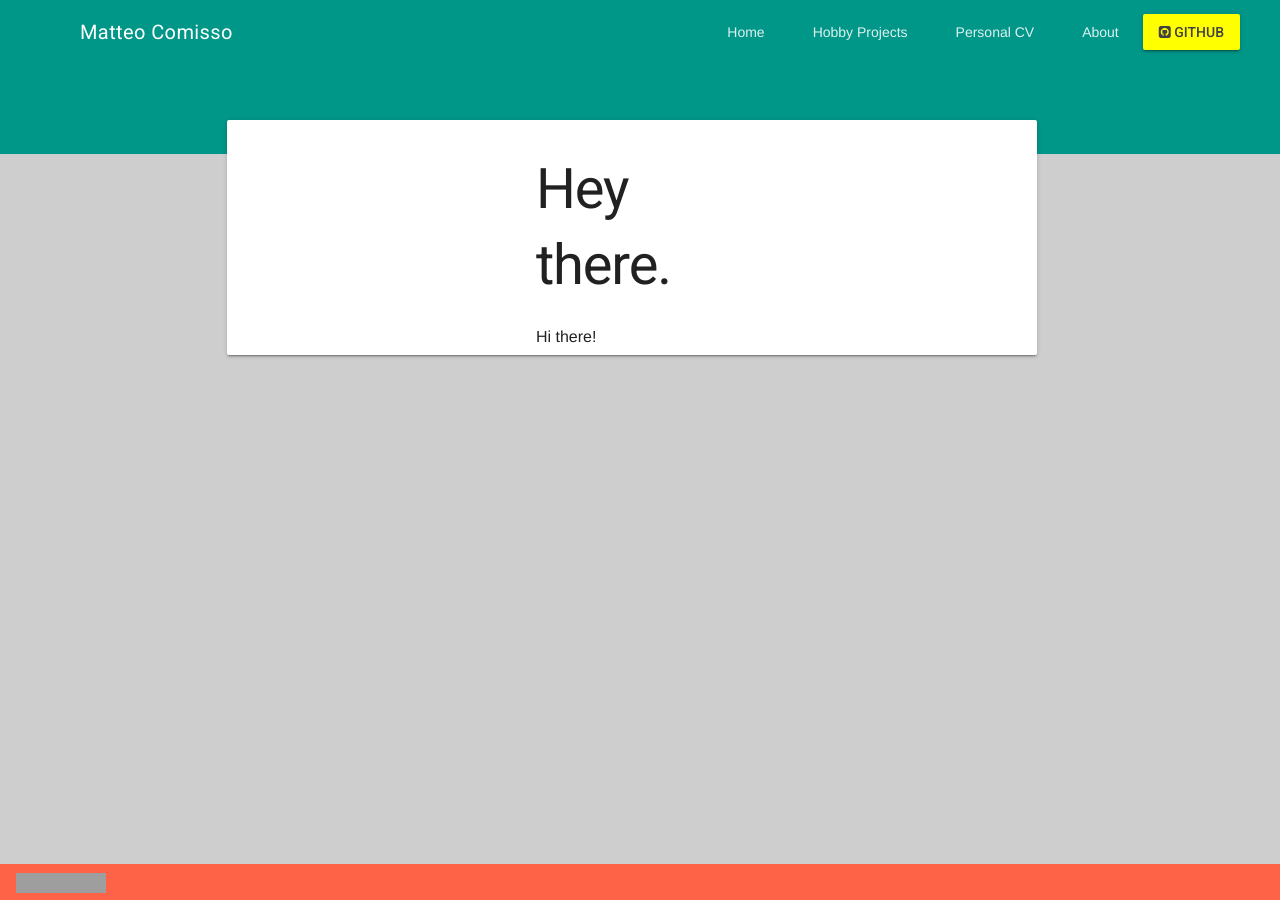
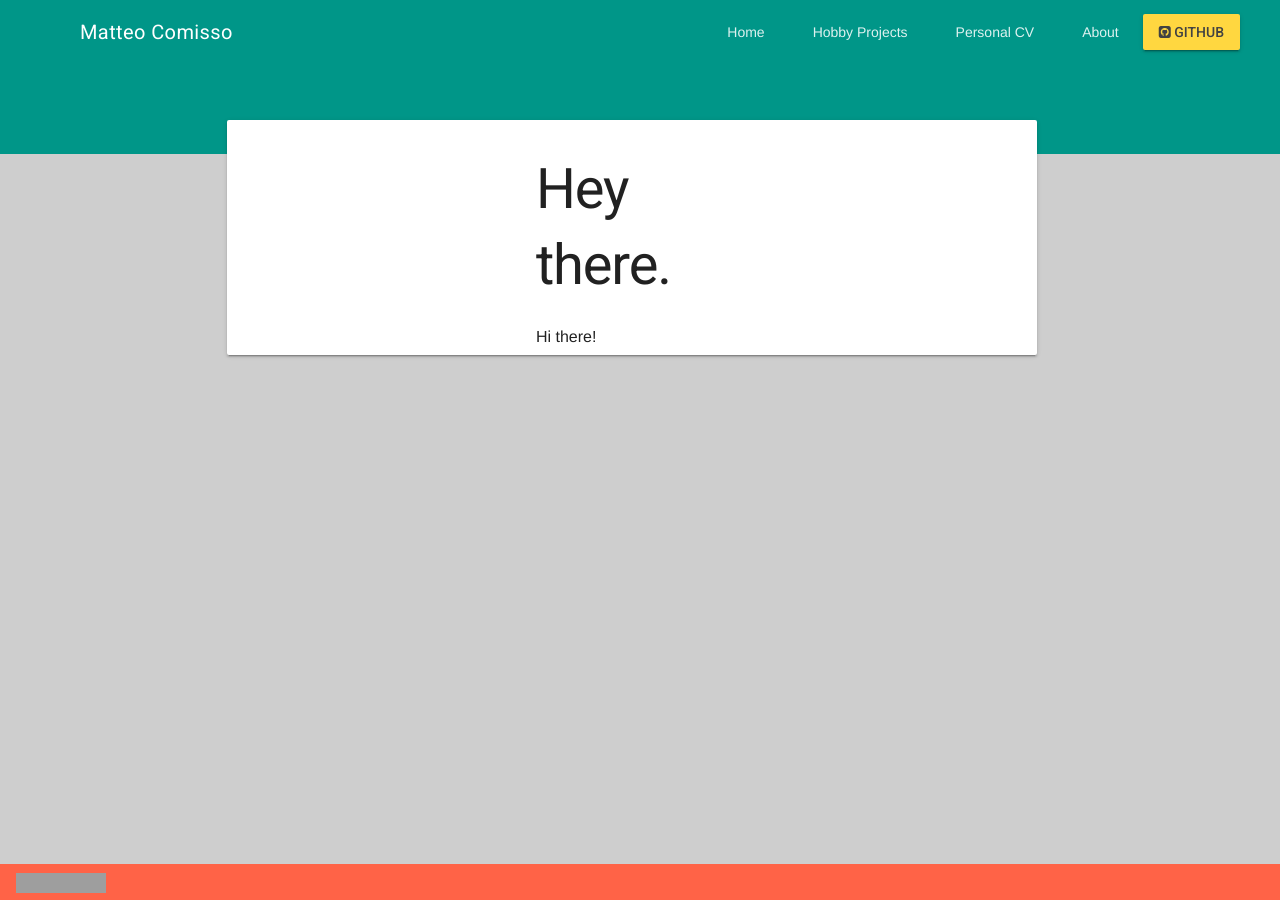
Before and after one commit to mcomisso/mcomisso.github.io, a Jekyll site: the page built from index.html, in a window 1280 px wide. Built offline with Jekyll 4.4.1, drawn with Linux system fonts in a browser that asks for light colours; nearby versions of some CDN libraries; grey boxes are pictures that could not be loaded.

Commit message:
Another theme update

```diff
--- a/_includes/styles.html
+++ b/_includes/styles.html
@@ -1,7 +1,6 @@
 <!-- Material design lite by Google. See it here: https://www.getmdl.io -->
 <link rel="stylesheet" href="https://fonts.googleapis.com/icon?family=Material+Icons" />
-<!-- <link rel="stylesheet" href="https://code.getmdl.io/1.1.1/material.deep_orange-indigo.min.css" /> -->
-<link rel="stylesheet" href="https://code.getmdl.io/1.1.1/material.teal-yellow.min.css" />
+<link rel="stylesheet" href="https://code.getmdl.io/1.1.1/material.blue_grey-amber.min.css" />
 <link rel="stylesheet" href="http://fonts.googleapis.com/css?family=Roboto:300,400,500,700" type="text/css" />
 
 <!-- Font Awesome! https://fortawesome.github.io -->
```
